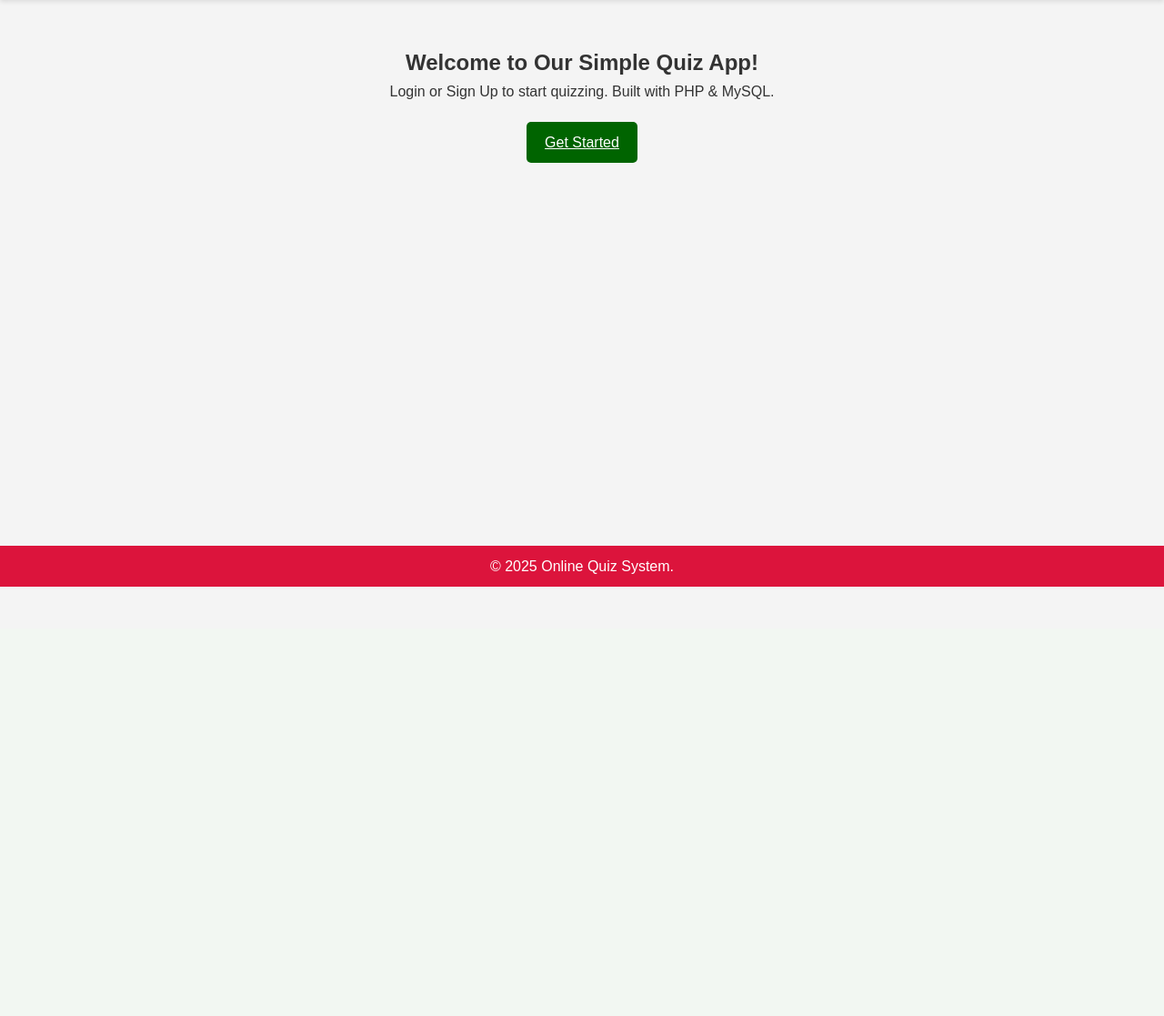
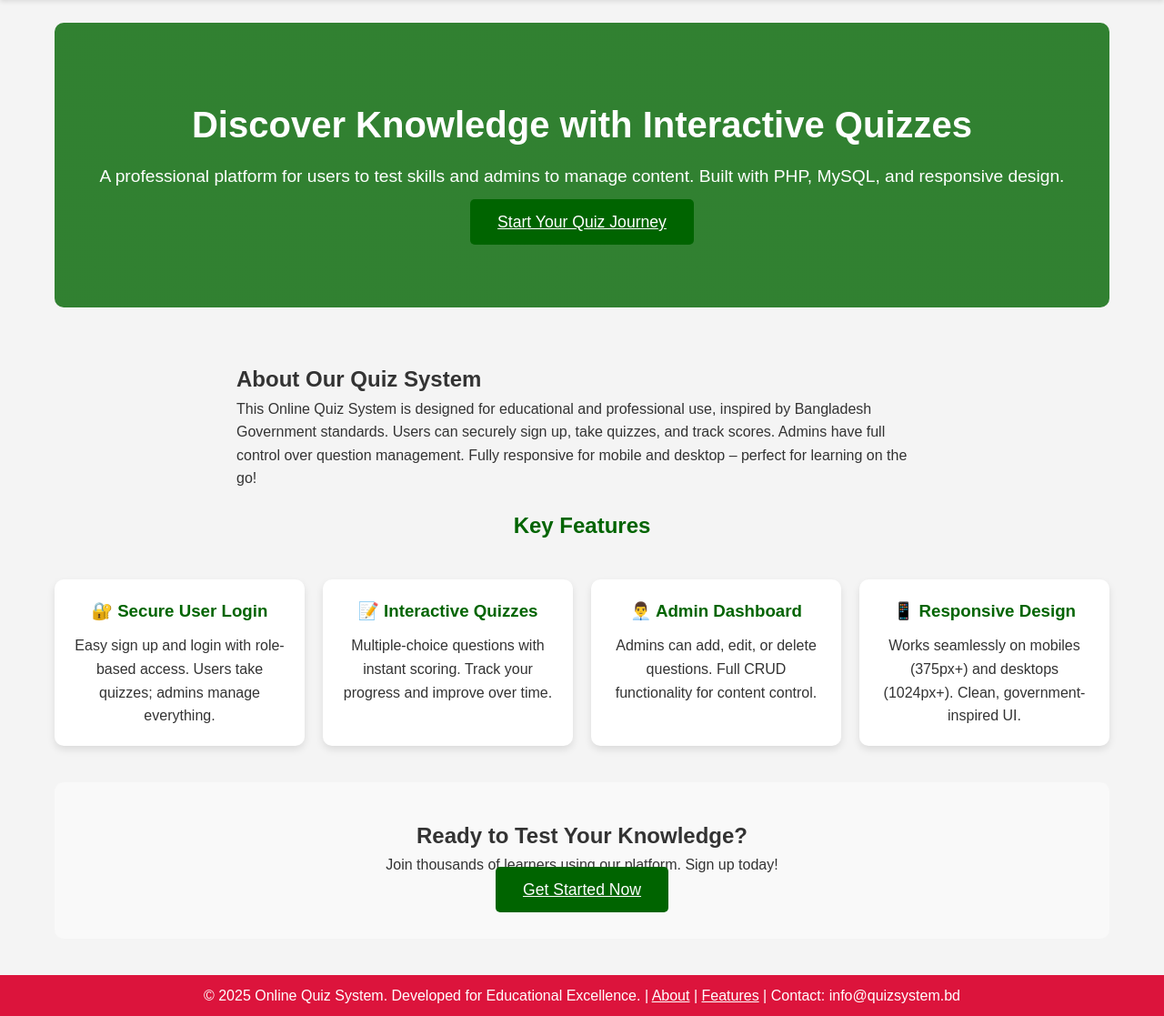
Before and after one commit to ajjiadd/online_quiz_system, a PHP site: page / in a window 1280 px wide. Shown: the part 109-1226 px from the top of the page at 91% size. Before the commit the page ends 754 px from the top, so only its background shows below. Run offline with PHP 8.4, Linux system fonts and the light colour scheme.

Commit message:
update code and update design

```diff
--- a/assets/script.js
+++ b/assets/script.js
@@ -1,4 +1,4 @@
-// assets/script.js - Beginner JS: Form validation + quiz scoring
+
 
 // Function 1: Validate forms (simple check)
 function validateForm(formId) {
--- a/assets/style.css
+++ b/assets/style.css
@@ -8,8 +8,8 @@
 }
 
 body {
-    font-family: Arial, sans-serif;  /* Simple font */
-    background-color: #f4f4f4;  /* Light gray bg */
+  font-family: Arial, sans-serif; /* Simple font */
+  background-color: #f4f4f4; /* Light gray bg */
   color: #333;
   line-height: 1.6;
 }
@@ -22,10 +22,10 @@ body {
 
 /* Header: Dark green like govt sites */
 .header {
-    background-color: #006400;  /* Dark green */
+  background-color: #006400; /* Dark green */
   color: white;
   padding: 1rem 0;
-    box-shadow: 0 2px 5px rgba(0,0,0,0.1);
+  box-shadow: 0 2px 5px rgba(0, 0, 0, 0.1);
 }
 
 .header h1 {
@@ -43,7 +43,7 @@ body {
 }
 
 .header nav a:hover {
-    background-color: #004d00;  /* Darker green on hover */
+  background-color: #004d00; /* Darker green on hover */
 }
 
 /* Main content */
@@ -57,12 +57,15 @@ form {
   background: white;
   padding: 20px;
   border-radius: 10px;
-    box-shadow: 0 2px 10px rgba(0,0,0,0.1);
+  box-shadow: 0 2px 10px rgba(0, 0, 0, 0.1);
   max-width: 600px;
   margin: 20px auto;
 }
 
-input[type="text"], input[type="password"], textarea, select {
+input[type="text"],
+input[type="password"],
+textarea,
+select {
   width: 100%;
   padding: 10px;
   margin: 10px 0;
@@ -71,8 +74,9 @@ input[type="text"], input[type="password"], textarea, select {
   font-size: 16px;
 }
 
-button, .btn {
-    background-color: #006400;  /* Green button */
+button,
+.btn {
+  background-color: #006400; /* Green button */
   color: white;
   padding: 10px 20px;
   border: none;
@@ -82,7 +86,8 @@ button, .btn {
   transition: background 0.3s;
 }
 
-button:hover, .btn:hover {
+button:hover,
+.btn:hover {
   background-color: #004d00;
 }
 
@@ -94,10 +99,11 @@ table {
   background: white;
   border-radius: 10px;
   overflow: hidden;
-    box-shadow: 0 2px 10px rgba(0,0,0,0.1);
+  box-shadow: 0 2px 10px rgba(0, 0, 0, 0.1);
 }
 
-th, td {
+th,
+td {
   padding: 12px;
   text-align: left;
   border-bottom: 1px solid #ddd;
@@ -123,12 +129,24 @@ tr:hover {
 }
 
 /* Success/Error messages */
-.success { color: green; background: #d4edda; padding: 10px; border-radius: 5px; margin: 10px 0; }
-.error { color: red; background: #f8d7da; padding: 10px; border-radius: 5px; margin: 10px 0; }
+.success {
+  color: green;
+  background: #d4edda;
+  padding: 10px;
+  border-radius: 5px;
+  margin: 10px 0;
+}
+.error {
+  color: red;
+  background: #f8d7da;
+  padding: 10px;
+  border-radius: 5px;
+  margin: 10px 0;
+}
 
 /* Footer: Red like official */
 .footer {
-    background-color: #dc143c;  /* Red */
+  background-color: #dc143c; /* Red */
   color: white;
   text-align: center;
   padding: 10px 0;
@@ -137,15 +155,30 @@ tr:hover {
 
 /* Responsive: Mobile first (375px) */
 @media (max-width: 768px) {
-    .container { padding: 0 10px; }
-    .header h1 { font-size: 1.2rem; }
-    .header nav a { display: block; margin: 5px 0; }  /* Stack nav on mobile */
-    form { padding: 15px; }
-    table { font-size: 14px; }  /* Smaller table on mobile */
+  .container {
+    padding: 0 10px;
+  }
+  .header h1 {
+    font-size: 1.2rem;
+  }
+  .header nav a {
+    display: block;
+    margin: 5px 0;
+  } /* Stack nav on mobile */
+  form {
+    padding: 15px;
+  }
+  table {
+    font-size: 14px;
+  } /* Smaller table on mobile */
 }
 
 /* Desktop (1024px+) */
 @media (min-width: 1024px) {
-    .header nav a { margin-left: 20px; }
-    table { font-size: 16px; }
+  .header nav a {
+    margin-left: 20px;
   }
+  table {
+    font-size: 16px;
+  }
+}
--- a/includes/header.php
+++ b/includes/header.php
@@ -1,6 +1,5 @@
 <?php
-// includes/header.php - Common header with nav (BD Govt style: green header)
-// Fixed: Conditional session_start to avoid "already active" notice
+
 if (session_status() == PHP_SESSION_NONE) {
     session_start();  // Start only if not active
 }
--- a/index.html
+++ b/index.html
@@ -1,14 +1,74 @@
-<!-- index.html - Welcome page with links (Static HTML, links to PHP) -->
+<!-- index.html - Professional Home Page: Enhanced with info, features, and BD Govt style -->
 <!DOCTYPE html>
 <html lang="en">
+
 <head>
     <meta charset="UTF-8">
     <meta name="viewport" content="width=device-width, initial-scale=1.0">
-    <title>Welcome to Online Quiz System</title>
-    <link rel="stylesheet" href="/online_quiz_system/assets/style.css">  <!-- Fixed absolute path -->
+    <title>Welcome to Online Quiz System - Professional Learning Platform</title>
+    <link rel="stylesheet" href="/online_quiz_system/assets/style.css"> <!-- Existing CSS -->
+    <style>
+        /* internal css */
+        .hero {
+            background: linear-gradient(rgba(0, 100, 0, 0.8), rgba(0, 100, 0, 0.8));
+
+            background-size: cover;
+            color: white;
+            text-align: center;
+            padding: 80px 20px;
+            margin-bottom: 40px;
+            border-radius: 10px;
+            transition: transform 0.3s ease;
+        }
+
+        .hero:hover {
+            transform: scale(1.02);
+        }
+
+
+        .features {
+            display: grid;
+            grid-template-columns: repeat(auto-fit, minmax(250px, 1fr));
+            gap: 20px;
+            margin: 40px 0;
+        }
+
+        .feature-card {
+            background: white;
+            padding: 20px;
+            border-radius: 10px;
+            box-shadow: 0 4px 8px rgba(0, 0, 0, 0.1);
+            text-align: center;
+            transition: box-shadow 0.3s;
+        }
+
+        .feature-card:hover {
+            box-shadow: 0 6px 12px rgba(0, 100, 0, 0.2);
+        }
+
+        .feature-card h3 {
+            color: #006400;
+            margin-bottom: 10px;
+        }
+
+        .cta-section {
+            text-align: center;
+            padding: 40px 0;
+            background: #f9f9f9;
+            border-radius: 10px;
+            margin: 40px 0;
+        }
+
+        .about {
+            max-width: 800px;
+            margin: 0 auto;
+            padding: 20px;
+        }
+    </style>
 </head>
+
 <body>
-    <header class="header">  <!-- Reuse style -->
+    <header class="header">
         <div class="container">
             <h1>🧠 Online Quiz System</h1>
             <nav>
@@ -16,18 +76,68 @@
             </nav>
         </div>
     </header>
+
     <main class="container">
-        <div style="text-align: center; padding: 50px 0;">
-            <h2>Welcome to Our Simple Quiz App!</h2>
-            <p>Login or Sign Up to start quizzing. Built with PHP & MySQL.</p>
-            <a href="/online_quiz_system/login.php" class="btn" style="display: inline-block; margin-top: 20px;">Get Started</a>
-        </div>
+        <br>
+        <!-- Hero Section: Eye-catching intro -->
+        <section class="hero">
+            <h1 style="font-size: 2.5rem; margin-bottom: 10px;">Discover Knowledge with Interactive Quizzes</h1>
+            <p style="font-size: 1.2rem; margin-bottom: 20px;">A professional platform for users to test skills and
+                admins to manage content. Built with PHP, MySQL, and responsive design.</p>
+            <a href="/online_quiz_system/login.php" class="btn" style="font-size: 1.1rem; padding: 15px 30px;">Start
+                Your Quiz Journey</a>
+        </section>
+
+        <!-- About Section: More Info -->
+        <section class="about">
+            <h2>About Our Quiz System</h2>
+            <p>This Online Quiz System is designed for educational and professional use, inspired by Bangladesh
+                Government standards. Users can securely sign up, take quizzes, and track scores. Admins have full
+                control over question management. Fully responsive for mobile and desktop – perfect for learning on the
+                go!</p>
+        </section>
+
+        <!-- Features Section: Bullet-like cards for professionalism -->
+        <section>
+            <h2 style="text-align: center; margin-bottom: 30px; color: #006400;">Key Features</h2>
+            <div class="features">
+                <div class="feature-card">
+                    <h3>🔐 Secure User Login</h3>
+                    <p>Easy sign up and login with role-based access. Users take quizzes; admins manage everything.</p>
+                </div>
+                <div class="feature-card">
+                    <h3>📝 Interactive Quizzes</h3>
+                    <p>Multiple-choice questions with instant scoring. Track your progress and improve over time.</p>
+                </div>
+                <div class="feature-card">
+                    <h3>👨‍💼 Admin Dashboard</h3>
+                    <p>Admins can add, edit, or delete questions. Full CRUD functionality for content control.</p>
+                </div>
+                <div class="feature-card">
+                    <h3>📱 Responsive Design</h3>
+                    <p>Works seamlessly on mobiles (375px+) and desktops (1024px+). Clean, government-inspired UI.</p>
+                </div>
+            </div>
+        </section>
+
+        <!-- Call-to-Action Section -->
+        <section class="cta-section">
+            <h2>Ready to Test Your Knowledge?</h2>
+            <p>Join thousands of learners using our platform. Sign up today!</p>
+            <a href="/online_quiz_system/login.php" class="btn" style="font-size: 1.1rem; padding: 15px 30px;">Get
+                Started Now</a>
+        </section>
     </main>
+
     <footer class="footer">
         <div class="container">
-            <p>&copy; 2025 Online Quiz System.</p>
+            <p>&copy; 2025 Online Quiz System. Developed for Educational Excellence. | <a href="#about"
+                    style="color: white; text-decoration: underline;">About</a> | <a href="#features"
+                    style="color: white; text-decoration: underline;">Features</a> | Contact: info@quizsystem.bd</p>
         </div>
     </footer>
-    <script src="/online_quiz_system/assets/script.js"></script>  <!-- Fixed absolute -->
+
+    <script src="/online_quiz_system/assets/script.js"></script> <!-- Existing JS -->
 </body>
+
 </html>
```
Also changed, not shown: add_question.php (+9 -3 lines), config.php (+4 -4 lines), dashboard.php (+15 -8 lines). Lines whose indentation alone changed are shown as unchanged.
